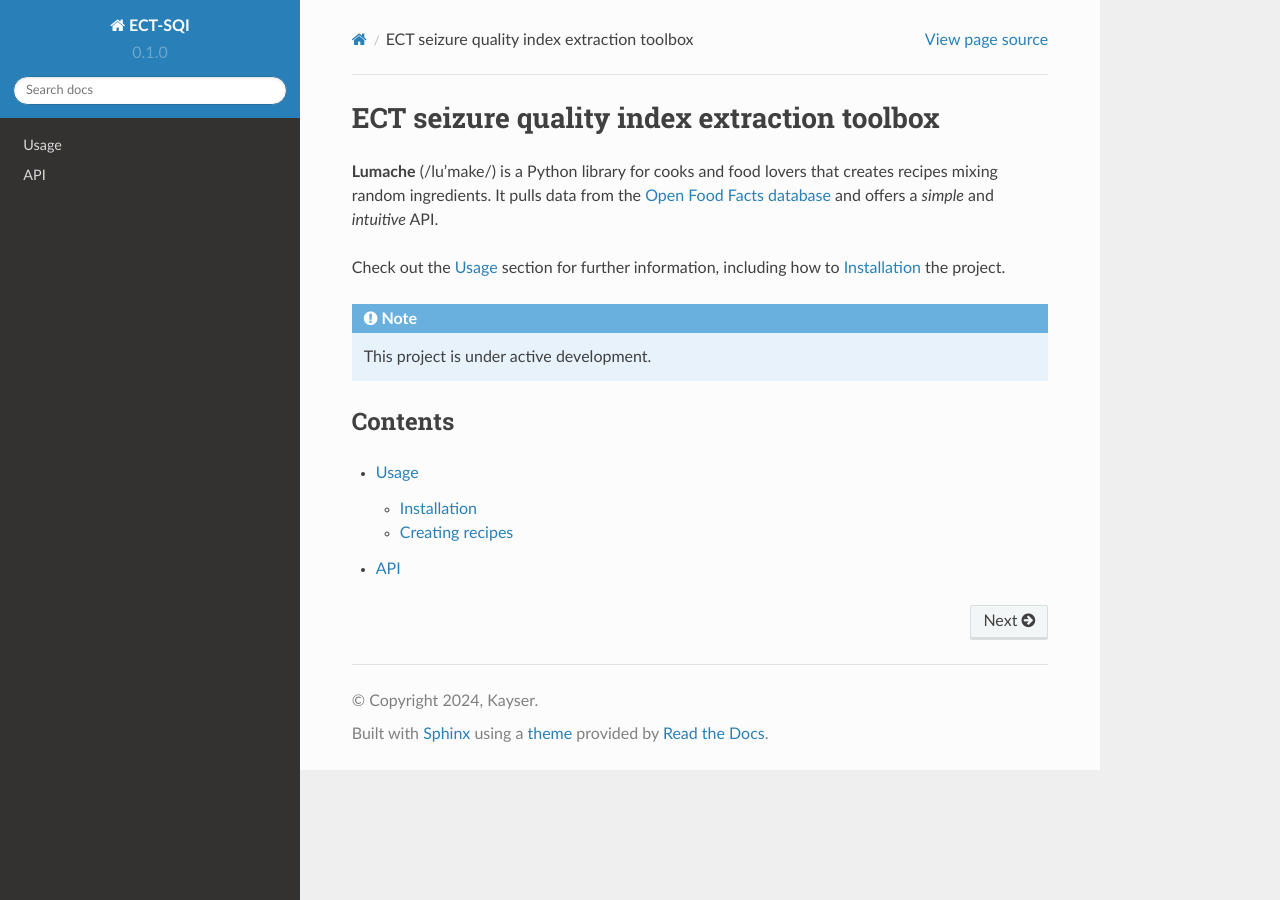
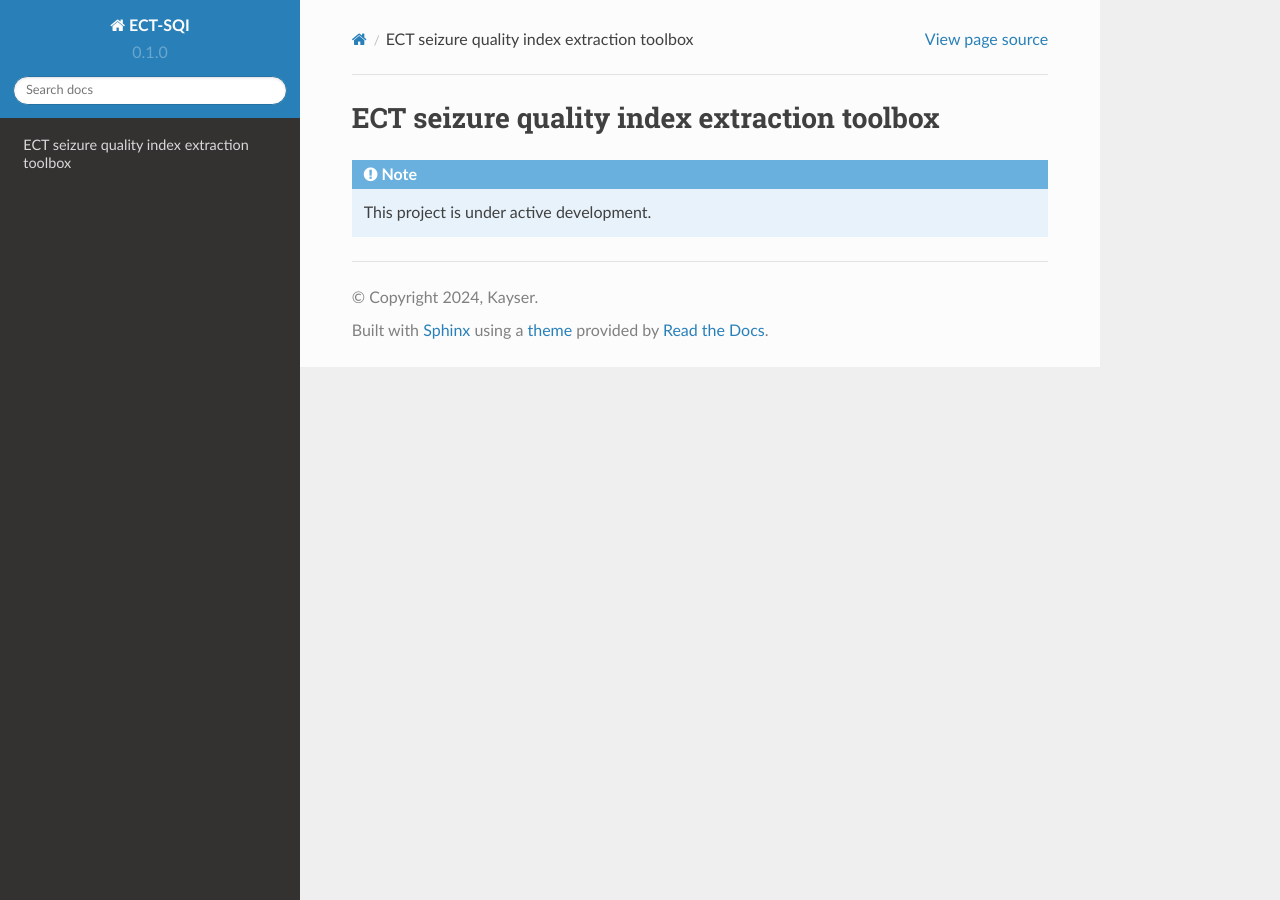
Before and after one commit to maxkayser/ect-sqi, a Sphinx documentation site: the page built from docs/source/index.rst, in a window 1280 px wide. Built offline with Sphinx 7.4.7 and the Read the Docs theme 2.0.0, drawn with Linux system fonts in a browser that asks for light colours.

Commit message:
Update index.rst

```diff
--- a/docs/source/index.rst
+++ b/docs/source/index.rst
@@ -1,22 +1,7 @@
 ECT seizure quality index extraction toolbox
 ============================================
 
-**Lumache** (/lu'make/) is a Python library for cooks and food lovers
-that creates recipes mixing random ingredients.
-It pulls data from the `Open Food Facts database <https://world.openfoodfacts.org/>`_
-and offers a *simple* and *intuitive* API.
-
-Check out the :doc:`usage` section for further information, including
-how to :ref:`installation` the project.
 
 .. note::
 
    This project is under active development.
-
-Contents
---------
-
-.. toctree::
-
-   usage
-   api
```
